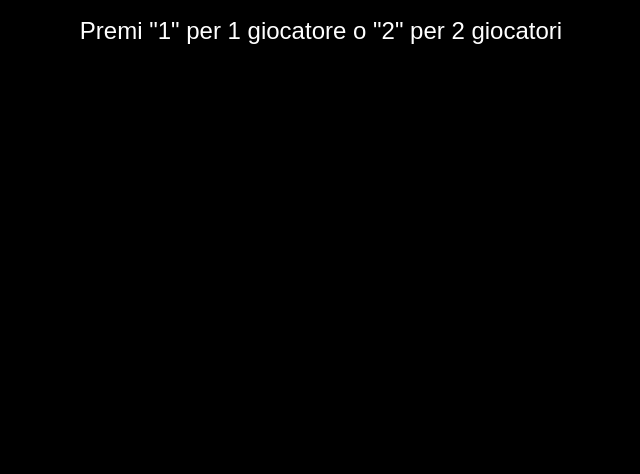
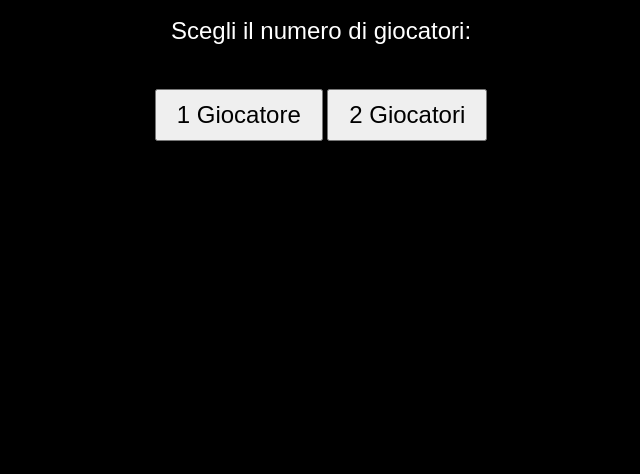
Before and after one commit to AndreaD73/Asteroids, a plain HTML site: page index.html in a window 1280 px wide. Shown: the part 326-800 px from the top of the page, without its empty margins (319-959 px from the left). Drawn offline with Linux system fonts and the light colour scheme.

Commit message:
Update index.html

```diff
--- a/index.html
+++ b/index.html
@@ -10,7 +10,9 @@
   <div id="overlay">
     <div id="startScreen">
       <h1>INSERT COIN</h1>
-      <p>Premi "1" per 1 giocatore o "2" per 2 giocatori</p>
+      <p>Scegli il numero di giocatori:</p>
+      <button id="onePlayer">1 Giocatore</button>
+      <button id="twoPlayers">2 Giocatori</button>
     </div>
     <div id="gameOverScreen" style="display: none;">
       <h1>GAME OVER</h1>
```
